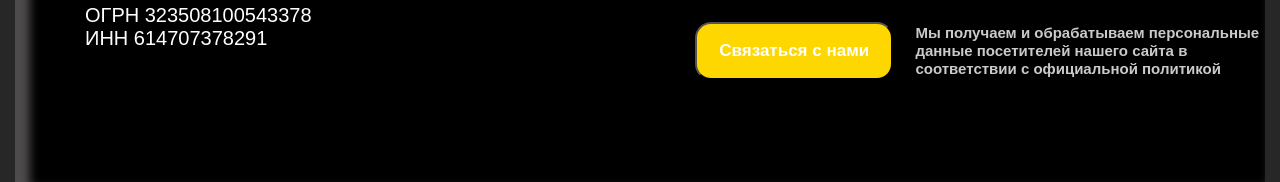
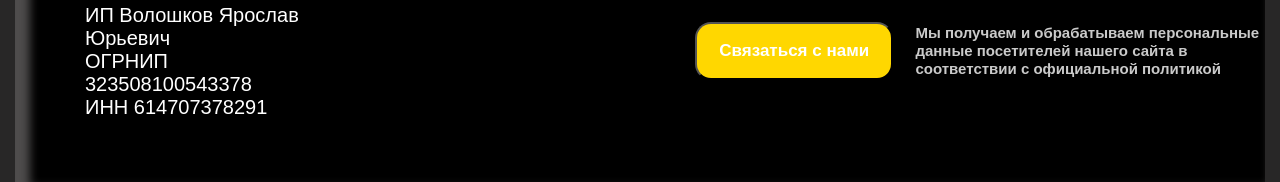
Before and after one commit to Zoriana22/-vcgroup, a plain HTML site: page index.html in a window 1280 px wide. Shown: the part 2697-2879 px from the top of the page. Drawn offline with nearby package versions, Linux system fonts and the light colour scheme; a web font is replaced by a local one.

Commit message:
Update index.html

```diff
--- a/index.html
+++ b/index.html
@@ -164,7 +164,7 @@
               </a>
             </div>
 
-            <div class="taxes__info">ОГРН 323508100543378 <br>ИНН 614707378291</div>
+            <div class="taxes__info">ИП Волошков Ярослав Юрьевич <br>ОГРНИП 323508100543378 <br>ИНН 614707378291</div>
 
             </div>
 
```
